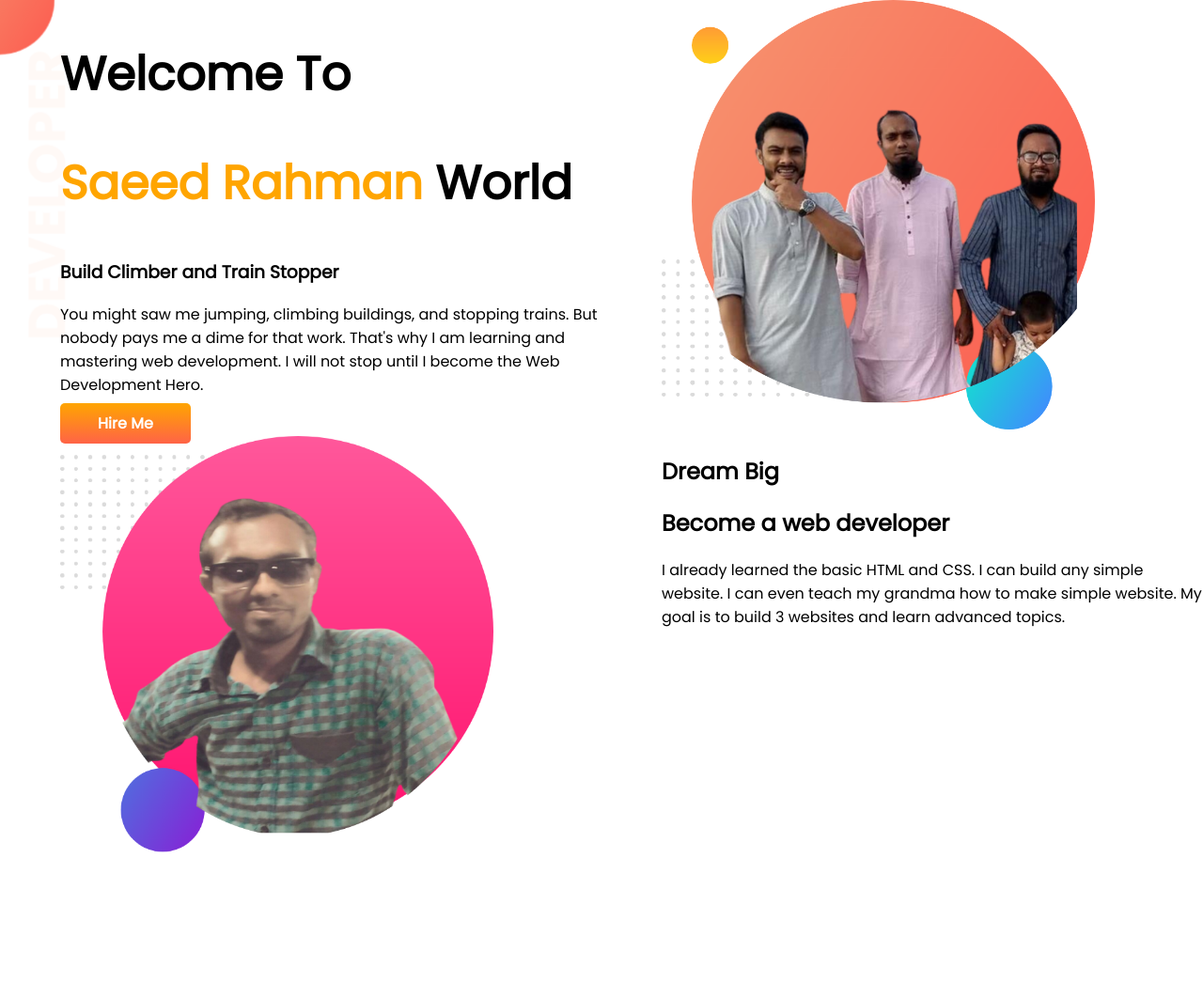
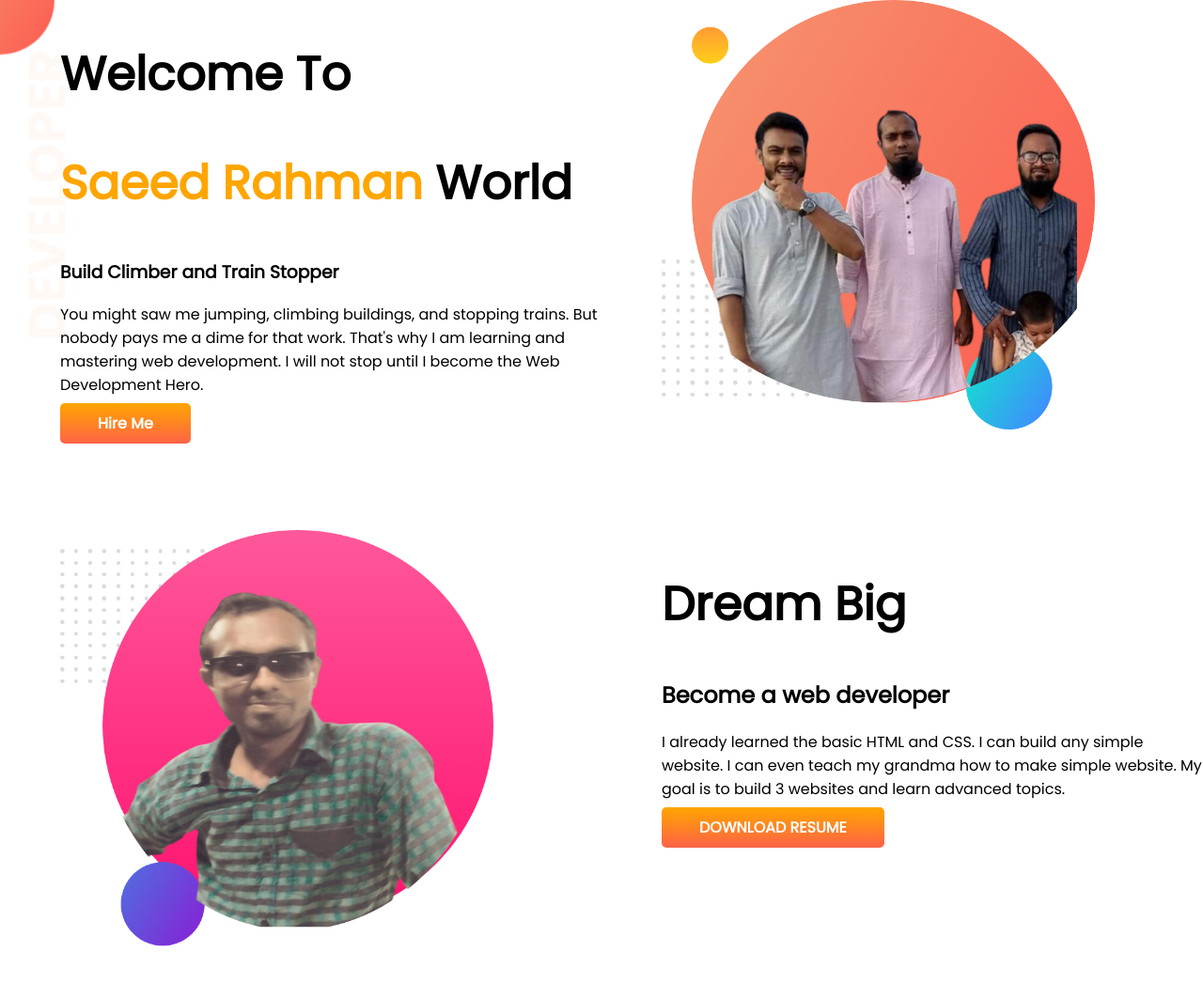
Before and after one commit to saidur413/developer-portfolio, a plain HTML site: page index.html in a window 1280 px wide. Shown: the whole page at 94% size. Before the commit the page ends 914 px from the top, so only its background shows below. Drawn offline with Linux system fonts and the light colour scheme.

Commit message:
new addit

```diff
--- a/index.html
+++ b/index.html
@@ -17,7 +17,7 @@
             <h1><span class="orange-color">Saeed Rahman</span> World</h1>
             <h3>Build Climber and Train Stopper</h3>
             <p>You might saw me jumping, climbing buildings, and stopping trains. But nobody pays me a dime for that work. That's why I am learning and mastering web development. I will not stop until I become the Web Development Hero.</p>
-            <a class="link-button" href="https://www.linkedin.com/in/md-saidur-rahman-942bb5243/">Hire Me</a>
+            <a class="link-button" target="_blank" href="https://www.linkedin.com/in/md-saidur-rahman-942bb5243/">Hire Me</a>
         </div>
         <div class="half-width">
             <img src="my-bg.png" alt="">
@@ -28,9 +28,10 @@
             <img src="my-bg2.png" alt="">
         </div>
         <div class="half-width">
-            <h2>Dream Big</h2>
+            <h1>Dream Big</h1>
             <h2>Become a web developer</h2>
             <p>I already learned the basic HTML and CSS. I can build any simple website. I can even teach my grandma how to make simple website. My goal is to build 3 websites and learn advanced topics.</p>
+            <a class="link-button" target="_blank" href="">DOWNLOAD RESUME</a>
         </div>
     </section>
 </body>
--- a/style.css
+++ b/style.css
@@ -5,6 +5,7 @@ body{
 
 section{
     display: flex;
+    margin-bottom: 100px;
 }
 
 .top-banner{
```
